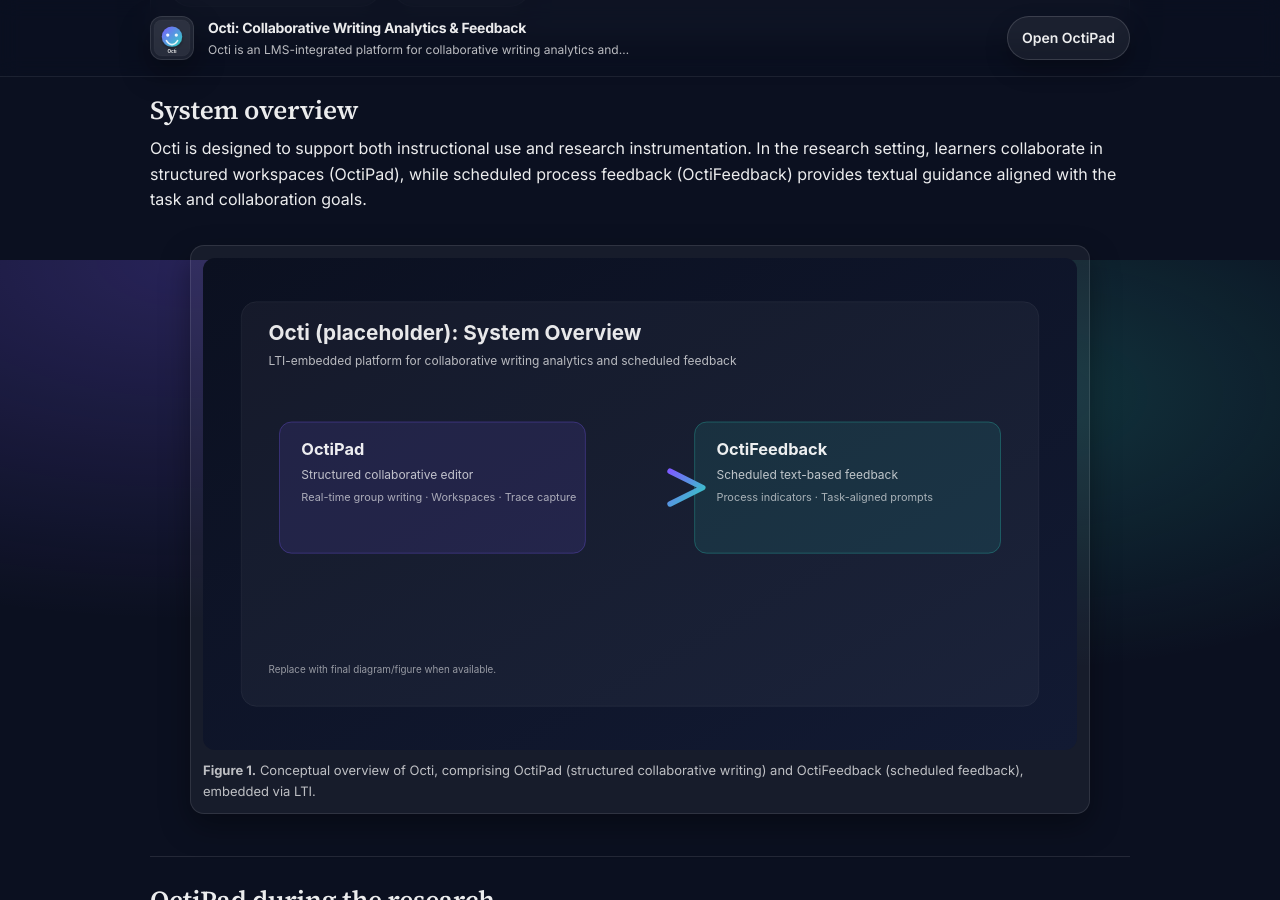
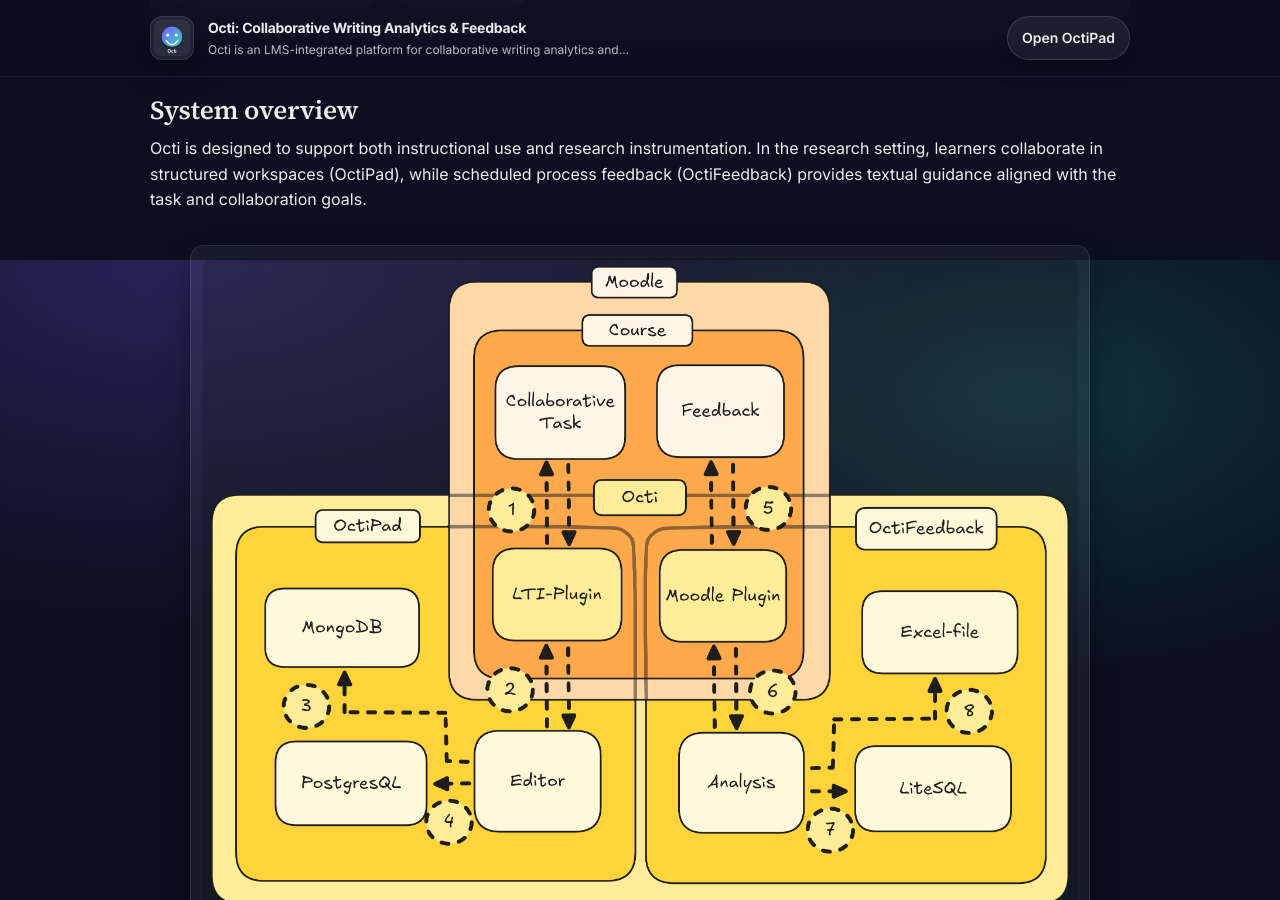
Before and after one commit to KD-info/octi-paper-website, a Jekyll site: the page built from index.md, in a window 1280 px wide and 900 px high, scrolled down 640 px. Built offline with Jekyll 4.4.1, drawn with Linux system fonts in a browser that asks for light colours.

Commit message:
changed the example svg for system overview to real one as png

```diff
--- a/index.md
+++ b/index.md
@@ -32,7 +32,7 @@ Octi is designed to support both instructional use and research instrumentation.
 
 <section class="figure-grid" aria-label="System overview figure">
   <figure class="figure-card figure-wide">
-    <img src="{{ '/assets/images/placeholders/fig-01-system-overview.svg' | relative_url }}" alt="Placeholder figure: Octi system overview" loading="lazy" />
+    <img src="{{ '/assets/images/placeholders/fig-01-system-overview.png' | relative_url }}" alt="Placeholder figure: Octi system overview" loading="lazy" />
     <figcaption>
       <strong>Figure 1.</strong> Conceptual overview of Octi, comprising OctiPad (structured collaborative writing) and OctiFeedback (scheduled feedback), embedded via LTI.
     </figcaption>
```
Also changed, not shown: assets/images/placeholders/fig-01-system-overview.png (added).
